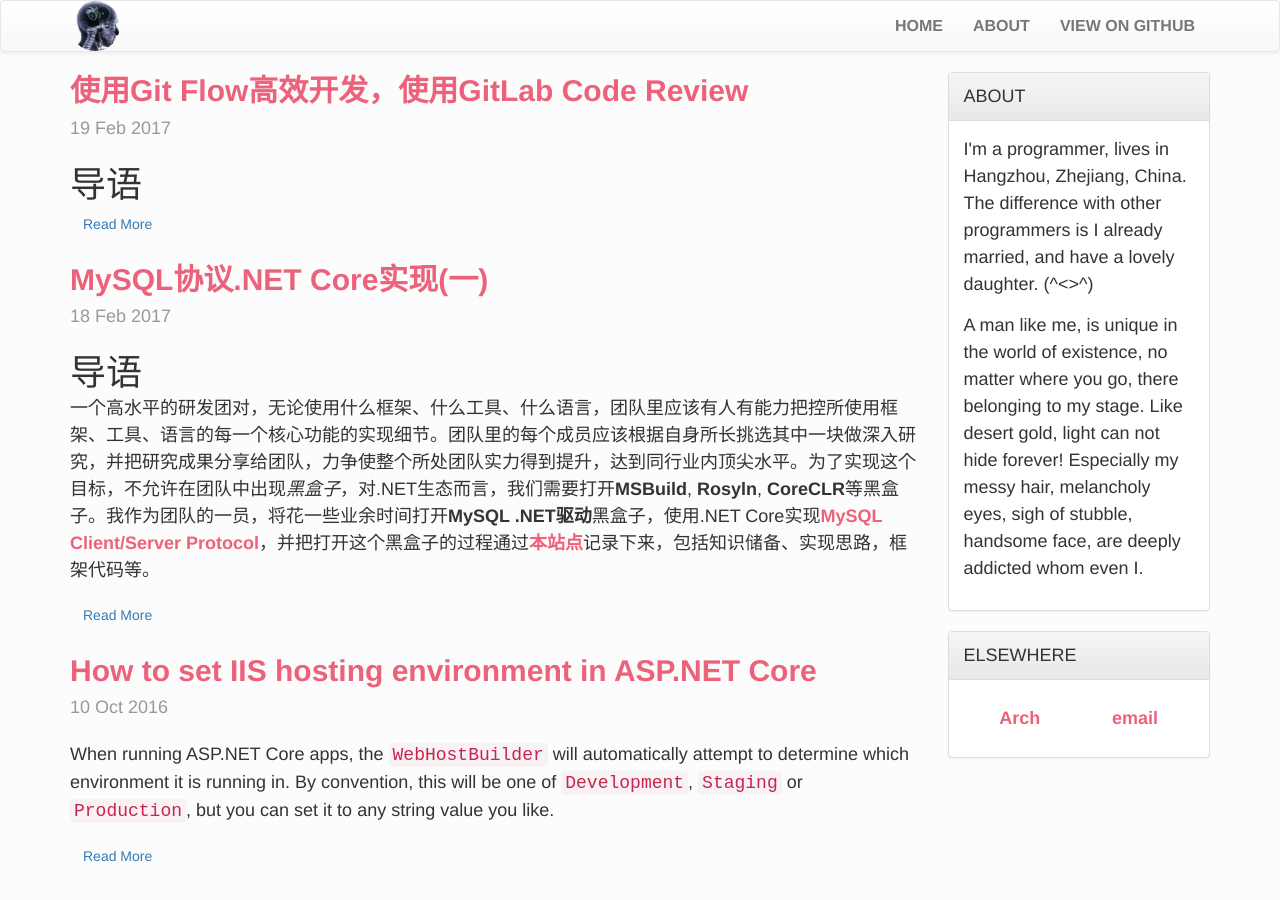
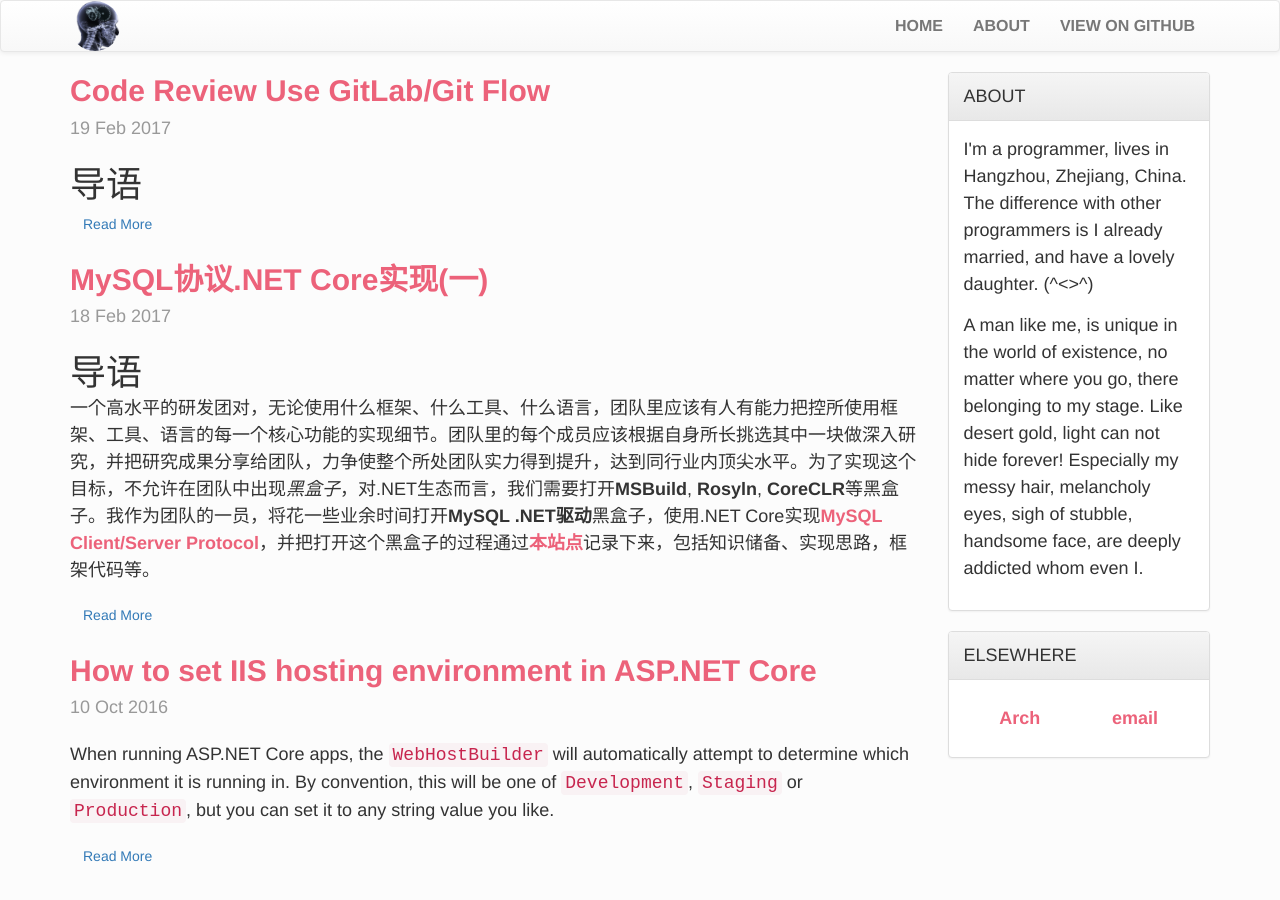
Before and after one commit to rigofunc/xyting.github.io, a Jekyll site: the page built from index.html, in a window 1280 px wide and 900 px high. Built offline with Jekyll 4.4.1, drawn with Linux system fonts in a browser that asks for light colours; the list of posts is cut into pages by our own code.

Commit message:
change post title

```diff
--- a/_posts/2017-02-19-git-flow-gitlab.md
+++ b/_posts/2017-02-19-git-flow-gitlab.md
@@ -1,6 +1,6 @@
 ---
 layout: default
-title: 使用Git Flow高效开发，使用GitLab Code Review
+title: Code Review Use GitLab/Git Flow
 ---
 
 # 导语
```
